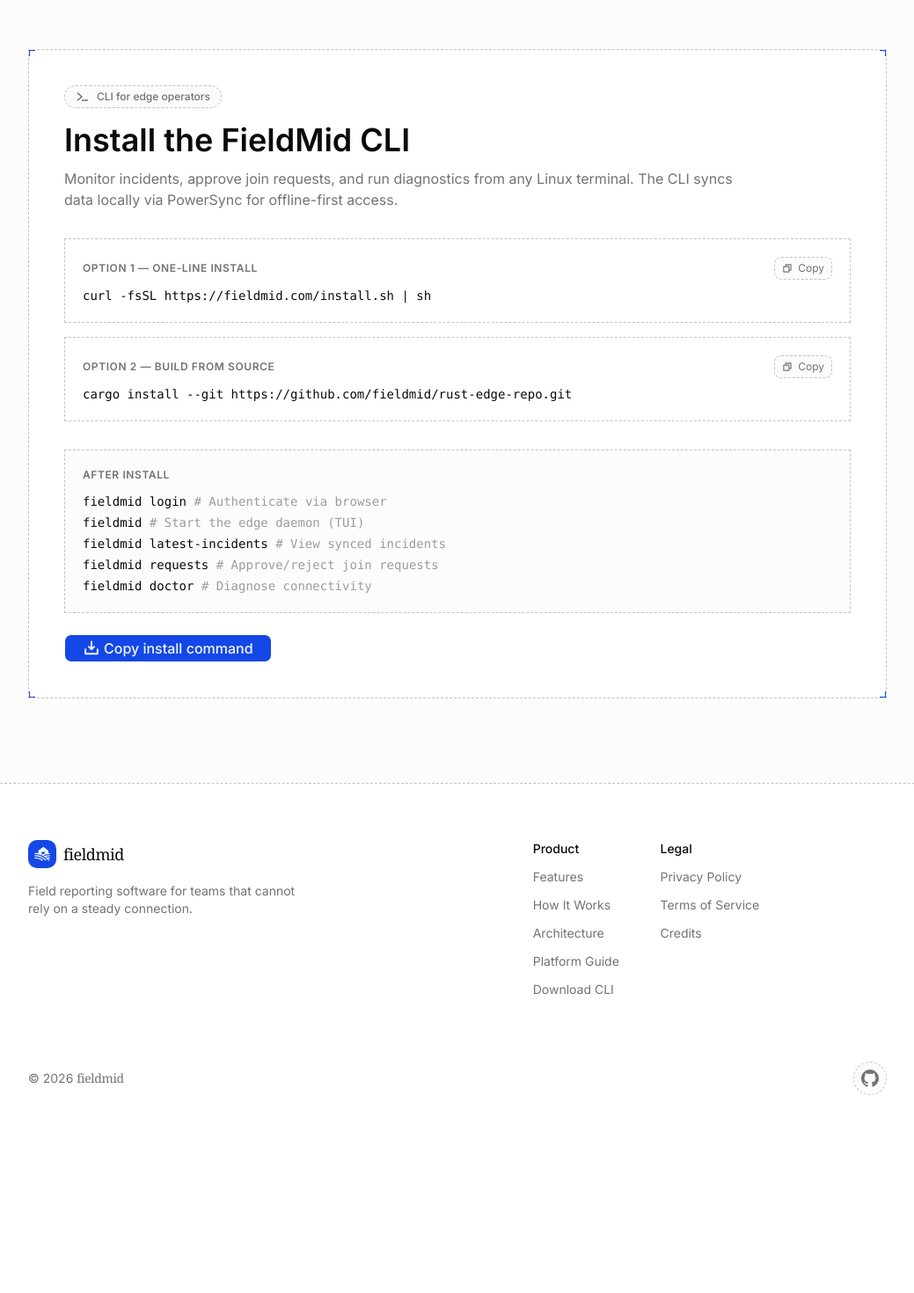
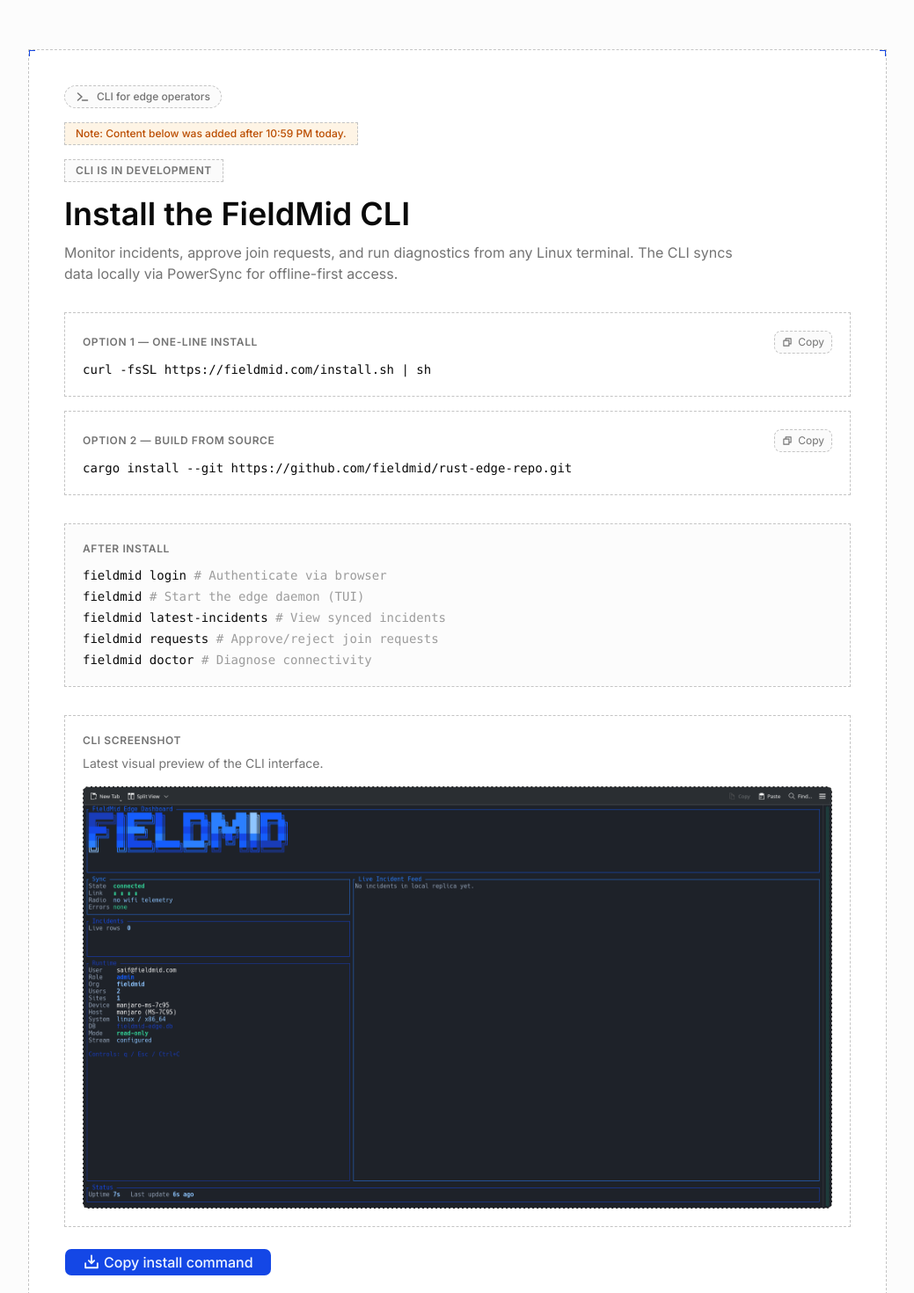
Before and after one commit to fieldmid/landing-page, a Next.js app: page /cli in a window 1280 px wide. Shown: the part 120-1590 px from the top of the page at 88% size, without its empty margins (120-1159 px from the left). Before the commit the page ends 1389 px from the top, so only its background shows below. Built offline with nearby package versions, Linux system fonts and the light colour scheme; no server answers.

Commit message:
feat: enhance demo and CLI sections with development notes and visual previews (commit after submission)

```diff
--- a/app/demo/page.tsx
+++ b/app/demo/page.tsx
@@ -1,5 +1,6 @@
 import type { Metadata } from 'next'
 import { PlayCircle } from '@phosphor-icons/react/dist/ssr'
+import Image from 'next/image'
 
 import { HeroHeader } from '../../components/header'
 import FooterSection from '../../components/footer'
@@ -47,10 +48,37 @@
               <PlayCircle className="size-4" weight="bold" />
               Product demos
             </span>
+            <p className="w-fit rounded-none border border-dashed bg-amber-500/10 px-3 py-1 text-xs font-medium text-amber-700 dark:text-amber-300">
+              Note: Content below was added after 10:59 PM today.
+            </p>
             <h1 className="max-w-3xl text-balance text-4xl font-semibold md:text-5xl">See FieldMid in action</h1>
             <p className="max-w-2xl text-base text-muted-foreground md:text-lg">
               Quick videos for platform, CLI, and mobile. Add or replace the files in public when you want to update demos.
             </p>
+            <p className="w-fit rounded-none border border-dashed bg-muted/40 px-3 py-1 text-xs font-medium uppercase tracking-wider text-muted-foreground">
+              CLI demo is in development
+            </p>
+          </div>
+        </section>
+
+        <section className="border-b border-dashed py-12 md:py-16">
+          <div className="mx-auto max-w-5xl px-6">
+            <article className="rounded-none border border-dashed bg-card p-4 md:p-6">
+              <h2 className="text-2xl font-semibold">CLI Screenshot</h2>
+              <p className="mt-2 text-sm text-muted-foreground md:text-base">
+                Current preview of the CLI interface. This section is marked as in development.
+              </p>
+              <div className="mt-5 overflow-hidden rounded-sm border border-dashed bg-black/90">
+                <Image
+                  src="/cli.png"
+                  alt="FieldMid CLI screenshot"
+                  width={1366}
+                  height={768}
+                  className="h-auto w-full"
+                  priority
+                />
+              </div>
+            </article>
           </div>
         </section>
 
--- a/components/cli-download.tsx
+++ b/components/cli-download.tsx
@@ -3,6 +3,7 @@
 import { useState } from 'react'
 import { TerminalIcon, DownloadSimpleIcon, CopyIcon, CheckIcon } from '@phosphor-icons/react'
 import { Button } from '@/components/ui/button'
+import Image from 'next/image'
 
 const INSTALL_COMMAND = 'curl -fsSL https://fieldmid.com/install.sh | sh'
 const CARGO_COMMAND = 'cargo install --git https://github.com/fieldmid/rust-edge-repo.git'
@@ -33,6 +34,14 @@
                     <div className="mb-4 inline-flex items-center gap-2 rounded-full border border-dashed bg-muted/40 px-3 py-1 text-xs font-medium text-muted-foreground">
                         <TerminalIcon weight="bold" className="size-4" />
                         CLI for edge operators
+                    </div>
+
+                    <div className="mb-4 w-fit rounded-none border border-dashed bg-amber-500/10 px-3 py-1 text-xs font-medium text-amber-700 dark:text-amber-300">
+                        Note: Content below was added after 10:59 PM today.
+                    </div>
+
+                    <div className="mb-4 w-fit rounded-none border border-dashed bg-muted/40 px-3 py-1 text-xs font-semibold uppercase tracking-wider text-muted-foreground">
+                        CLI is in development
                     </div>
 
                     <h2 className="text-balance text-3xl font-semibold md:text-4xl">Install the FieldMid CLI</h2>
@@ -81,6 +90,20 @@
                         </div>
                     </div>
 
+                    <div className="mt-8 rounded-none border border-dashed bg-background p-4 md:p-5">
+                        <p className="text-xs font-semibold uppercase tracking-wider text-muted-foreground">CLI Screenshot</p>
+                        <p className="mt-2 text-sm text-muted-foreground">Latest visual preview of the CLI interface.</p>
+                        <div className="mt-4 overflow-hidden rounded-sm border border-dashed bg-black/90">
+                            <Image
+                                src="/cli.png"
+                                alt="FieldMid CLI screenshot"
+                                width={1366}
+                                height={768}
+                                className="h-auto w-full"
+                            />
+                        </div>
+                    </div>
+
                     <div className="mt-6 flex flex-wrap gap-3">
                         <Button size="lg" className="px-5 text-base" onClick={() => copyToClipboard(INSTALL_COMMAND, setCopiedMain)}>
                             <DownloadSimpleIcon weight="bold" className="size-5" />
```
Also changed, not shown: public/cli.png (added).
